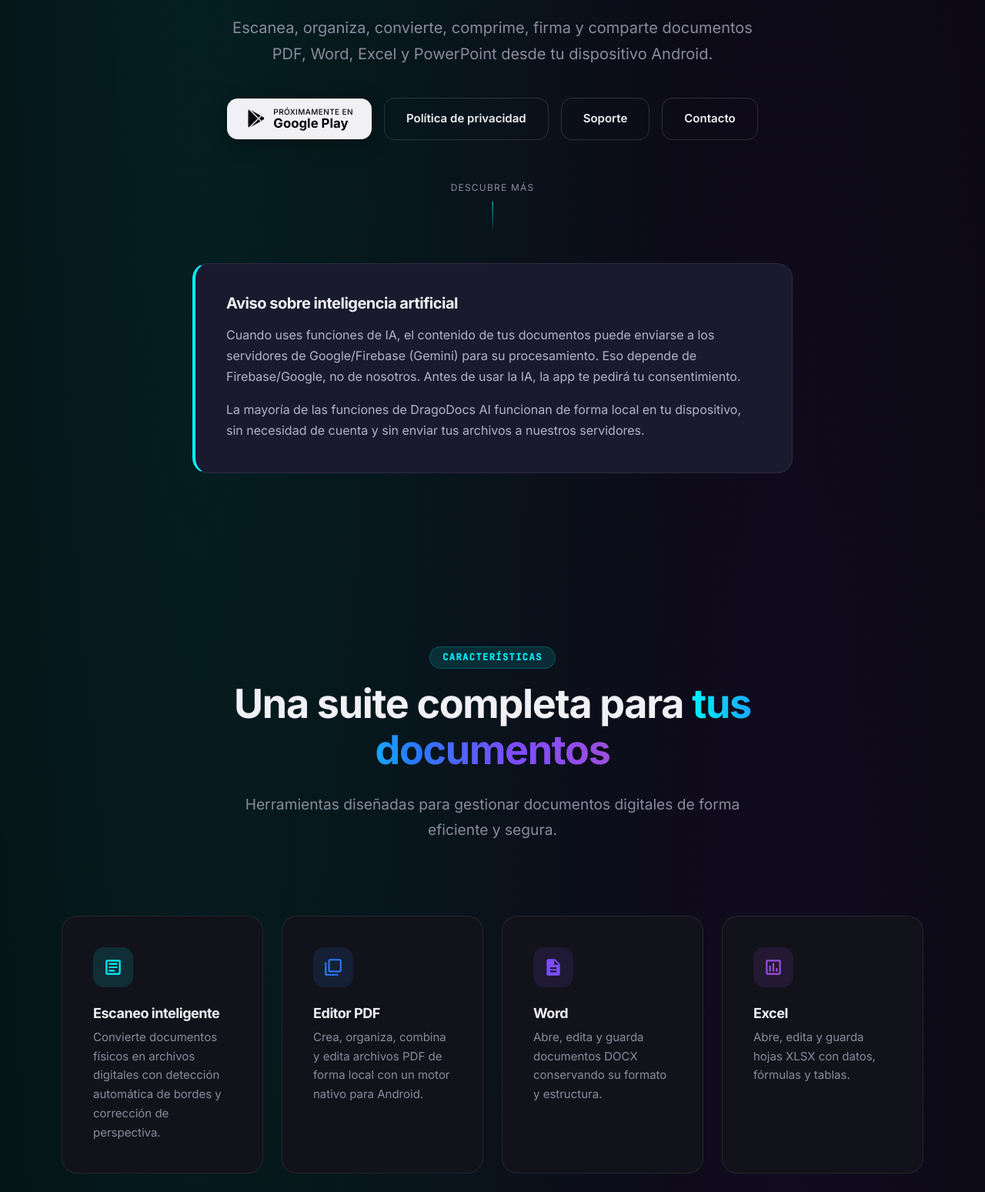
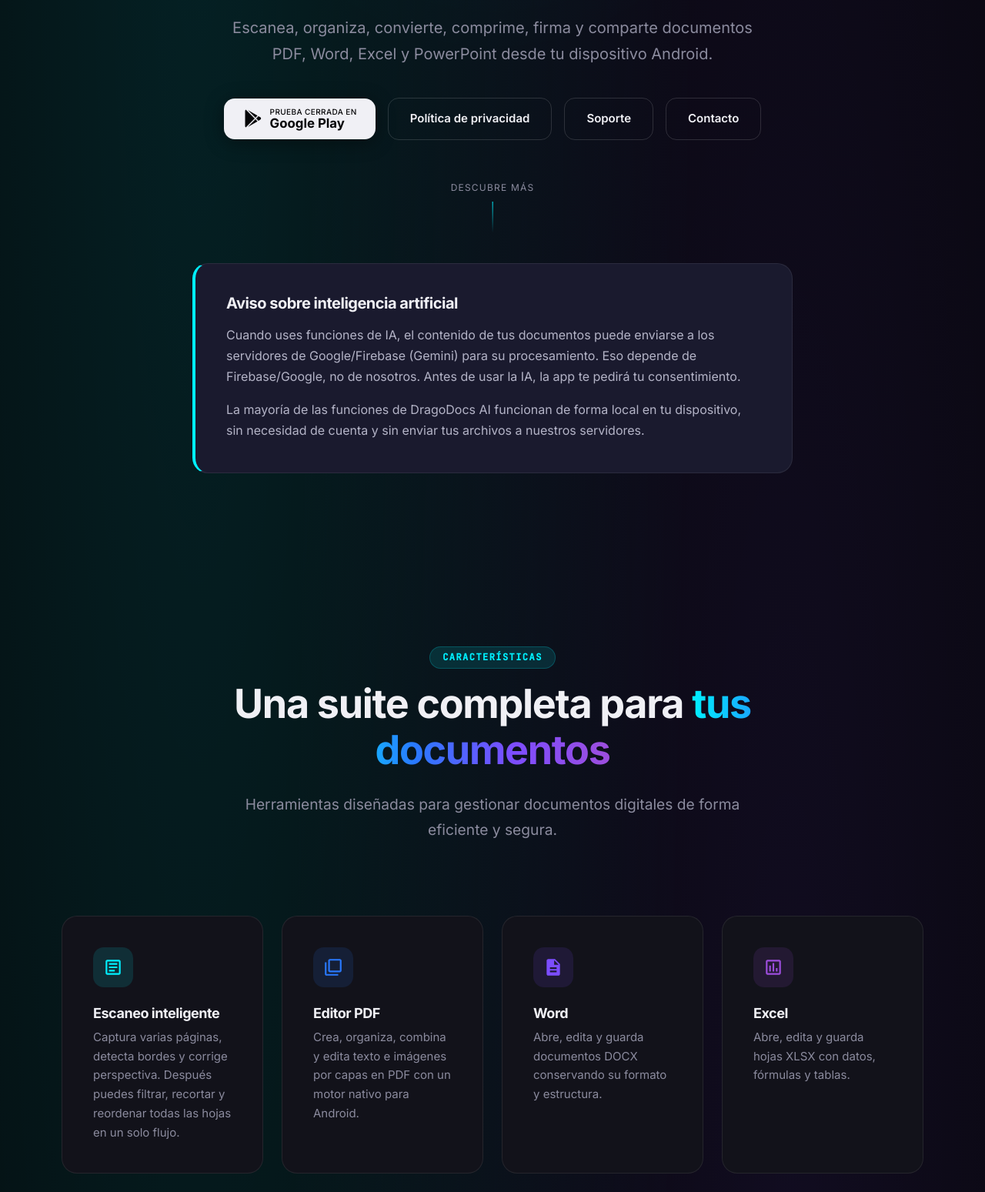
Before and after one commit to dragodocsacceso/dragodocs-privacy, a website: page index.html in a window 1280 px wide. Shown: the part 540-2089 px from the top of the page at 77% size. Drawn offline with Linux system fonts and the light colour scheme.

Commit message:
web: publicar acceso a prueba cerrada 1.0.5

```diff
--- a/index.html
+++ b/index.html
@@ -127,10 +127,10 @@
       </p>
 
       <div id="lanzamiento" class="hero-buttons scroll-reveal">
-        <a href="#premium" class="btn btn-google-play">
+        <a href="https://play.google.com/apps/testing/com.dragodocs.app" class="btn btn-google-play" target="_blank" rel="noopener noreferrer">
           <svg class="btn-icon" viewBox="0 0 24 24" fill="currentColor" aria-hidden="true"><path d="M3 20.5V3.5C3 2.91 3.34 2.39 3.84 2.15L13.69 12L3.84 21.85C3.34 21.6 3 21.09 3 20.5ZM16.81 15.12L6.05 21.34L14.54 12.85L16.81 15.12ZM20.16 10.81C20.5 11.08 20.72 11.5 20.72 11.96C20.72 12.42 20.5 12.83 20.16 13.11L17.89 14.53L15.39 12L17.89 9.47L20.16 10.81ZM6.05 2.66L16.81 8.88L14.54 11.15L6.05 2.66Z"/></svg>
           <span class="btn-google-play-content">
-            <span class="btn-google-play-small">Próximamente en</span>
+            <span class="btn-google-play-small">Prueba cerrada en</span>
             <span class="btn-google-play-large">Google Play</span>
           </span>
         </a>
@@ -174,7 +174,7 @@
               <svg viewBox="0 0 24 24" fill="currentColor" aria-hidden="true"><path d="M19 3H5c-1.1 0-2 .9-2 2v14c0 1.1.9 2 2 2h14c1.1 0 2-.9 2-2V5c0-1.1-.9-2-2-2zm0 16H5V5h14v14zM7 7h10v2H7zm0 4h10v2H7zm0 4h7v2H7z"/></svg>
             </div>
             <h3 class="feature-title">Escaneo inteligente</h3>
-            <p class="feature-description">Convierte documentos físicos en archivos digitales con detección automática de bordes y corrección de perspectiva.</p>
+            <p class="feature-description">Captura varias páginas, detecta bordes y corrige perspectiva. Después puedes filtrar, recortar y reordenar todas las hojas en un solo flujo.</p>
           </article>
 
           <article class="feature-card glass scroll-reveal">
@@ -182,7 +182,7 @@
               <svg viewBox="0 0 24 24" fill="currentColor" aria-hidden="true"><path d="M20 2H8c-1.1 0-2 .9-2 2v12c0 1.1.9 2 2 2h12c1.1 0 2-.9 2-2V4c0-1.1-.9-2-2-2zm0 14H8V4h12v12zM4 6H2v14c0 1.1.9 2 2 2h14v-2H4V6z"/></svg>
             </div>
             <h3 class="feature-title">Editor PDF</h3>
-            <p class="feature-description">Crea, organiza, combina y edita archivos PDF de forma local con un motor nativo para Android.</p>
+            <p class="feature-description">Crea, organiza, combina y edita texto e imágenes por capas en PDF con un motor nativo para Android.</p>
           </article>
 
           <article class="feature-card glass scroll-reveal">
@@ -374,7 +374,7 @@
               <li>Marca de agua en exportaciones</li>
               <li>Modo offline</li>
             </ul>
-            <a href="#lanzamiento" class="btn btn-secondary btn-block">Próximamente en Google Play</a>
+            <a href="https://play.google.com/apps/testing/com.dragodocs.app" class="btn btn-secondary btn-block" target="_blank" rel="noopener noreferrer">Probar en Google Play</a>
           </article>
 
           <article class="premium-card glass scroll-reveal">
@@ -394,7 +394,7 @@
               <li>Comprimir y dividir PDF sin límite</li>
               <li>Exportar sin límite</li>
             </ul>
-            <a href="#lanzamiento" class="btn btn-secondary btn-block">Disponible en el lanzamiento</a>
+            <a href="https://play.google.com/apps/testing/com.dragodocs.app" class="btn btn-secondary btn-block" target="_blank" rel="noopener noreferrer">Disponible para testers</a>
           </article>
 
           <article class="premium-card premium-card-featured glass scroll-reveal">
@@ -412,7 +412,7 @@
               <li>Todo lo del plan mensual</li>
               <li>Ahorras $240 al año frente a 12 mensualidades; con código recibes $20 MXN adicionales de descuento</li>
             </ul>
-            <a href="#lanzamiento" class="btn btn-primary btn-block">Disponible en el lanzamiento</a>
+            <a href="https://play.google.com/apps/testing/com.dragodocs.app" class="btn btn-primary btn-block" target="_blank" rel="noopener noreferrer">Disponible para testers</a>
           </article>
 
         </div>
@@ -600,7 +600,7 @@
           <details class="faq-item glass scroll-reveal">
             <summary class="faq-question">¿En qué plataforma está disponible?</summary>
             <div class="faq-answer">
-              <p>DragoDocs AI llegará próximamente a Google Play para Android. La versión de publicación está en pruebas finales.</p>
+              <p>DragoDocs AI está disponible en una prueba cerrada de Google Play para Android. El acceso requiere una cuenta autorizada como tester.</p>
             </div>
           </details>
 
```
